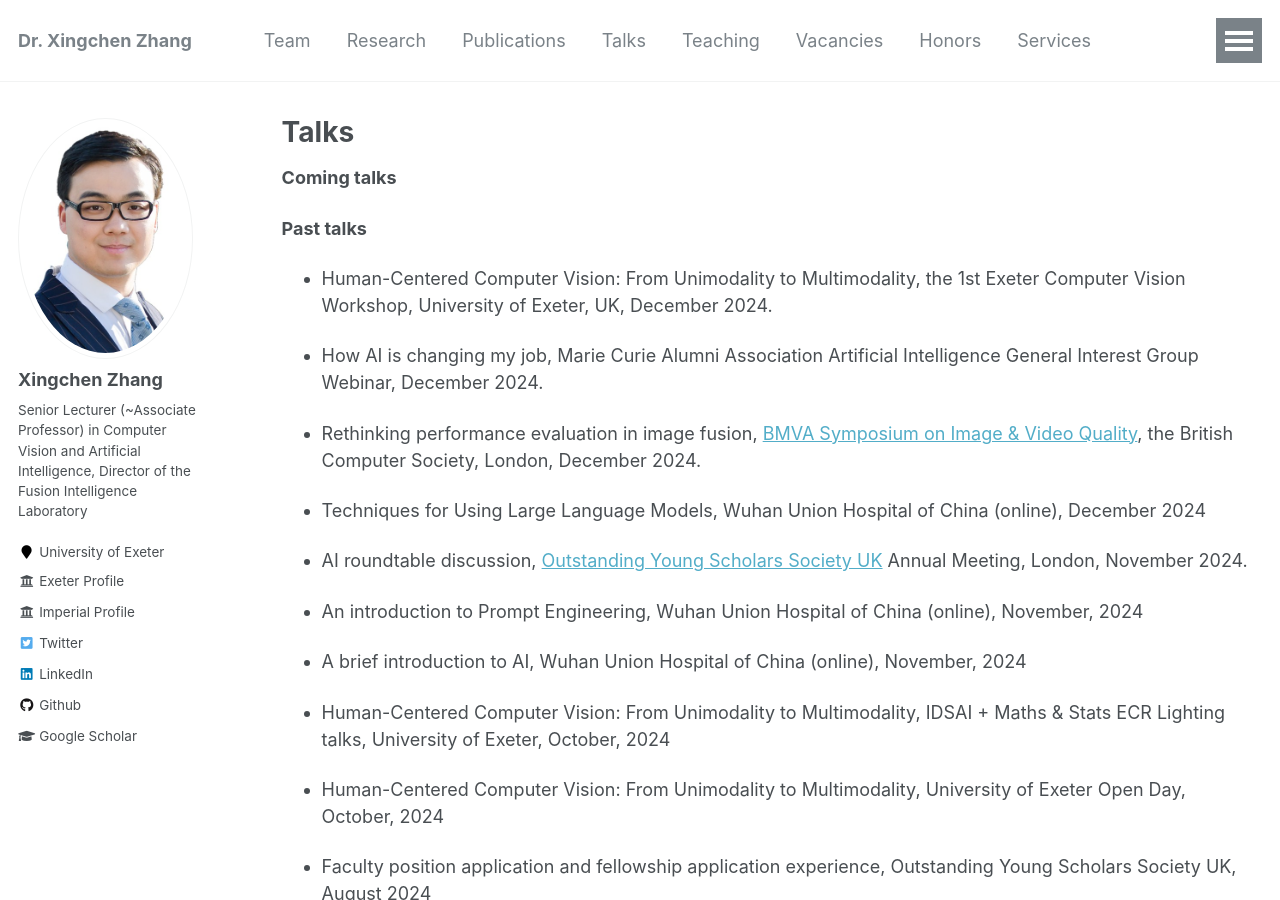
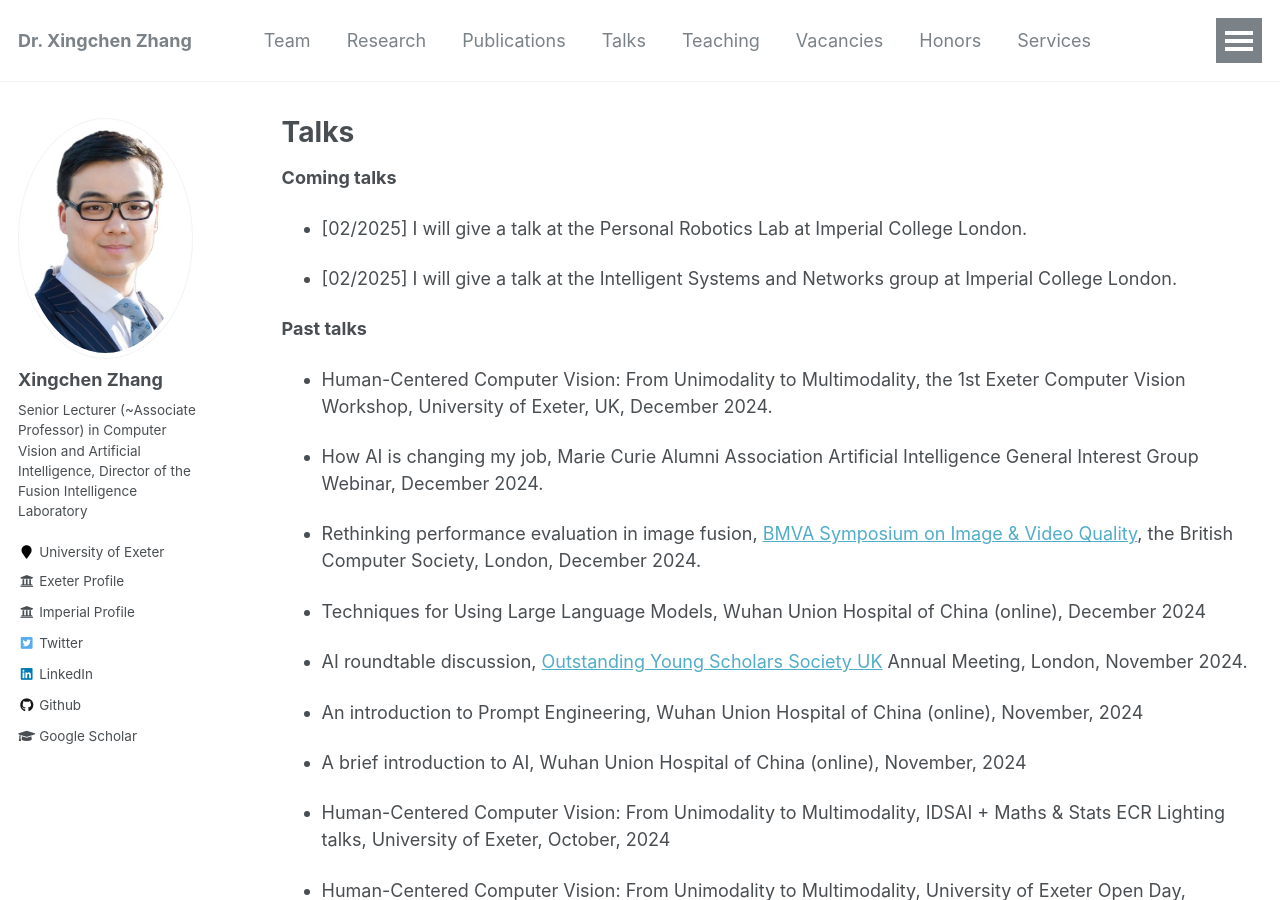
Before and after one commit to xingchenzhang/xingchenzhang.github.io, a Jekyll site: the page built from _pages/talks.md, in a window 1280 px wide and 900 px high. Built offline with Jekyll 4.4.1, drawn with Linux system fonts in a browser that asks for light colours.

Commit message:
update talks

```diff
--- a/_pages/talks.md
+++ b/_pages/talks.md
@@ -6,6 +6,10 @@ author_profile: true
 ---
 
 **Coming talks**
+
+- [02/2025] I will give a talk at the Personal Robotics Lab at Imperial College London.
+
+- [02/2025] I will give a talk at the Intelligent Systems and Networks group at Imperial College London.
 
 **Past talks**
 
```
